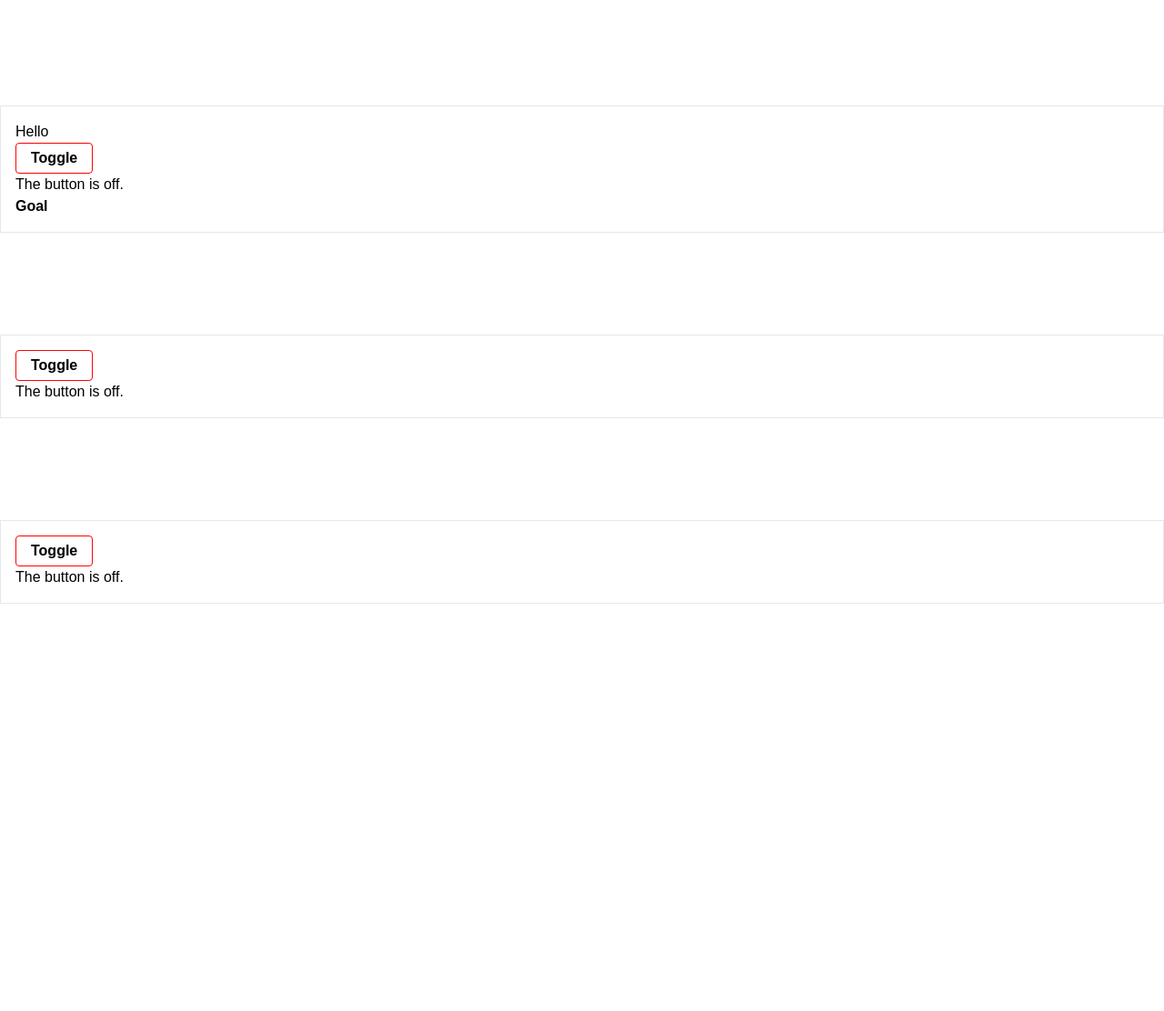
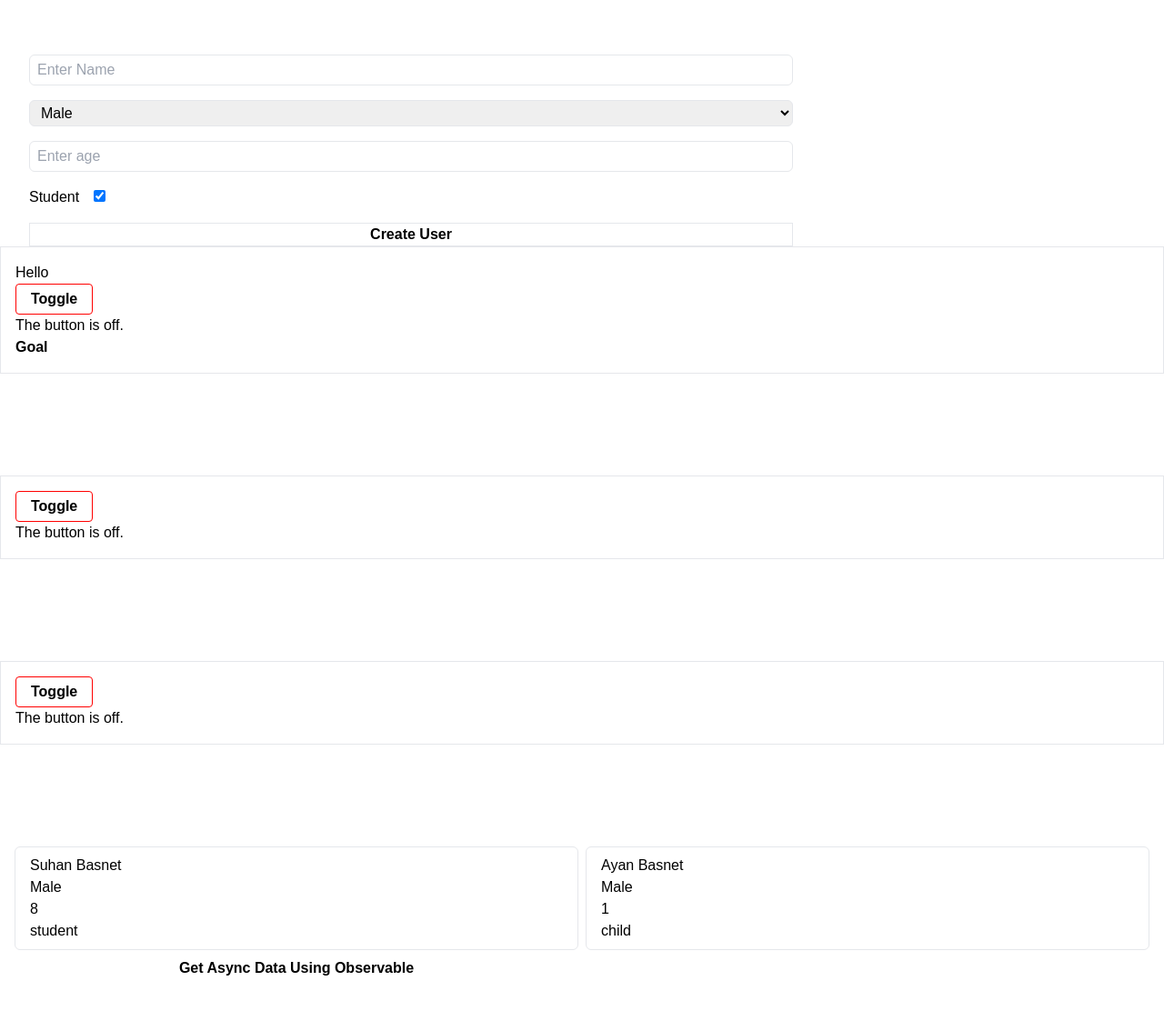
Before and after one commit to dbgautam7/angular-project, an Angular app: page / in a window 1280 px wide. Shown: the part 2530-3642 px from the top of the page at 91% size. Before the commit the page ends 3306 px from the top, so only its background shows below. Built offline with nearby package versions, Linux system fonts and the light colour scheme.

Commit message:
feat:services and observable feature added

```diff
--- a/src/app/app.component.html
+++ b/src/app/app.component.html
@@ -1,7 +1,7 @@
-<main class="bg-white">
+<main class="bg-white pb-14">
   <app-header />
   <p>EEEE</p>
-  <div class="pt-4 pb-14 px-8 flex gap-4">
+  <div class="pt-4 px-8 flex gap-4">
     <app-container class="basis-[70%]" />
     <app-sidebar class="basis-[30%]" />
   </div>
@@ -11,6 +11,7 @@
   >
   <login-form />
   <login-form />
+  <app-user />
   <!-- <app-signup /> -->
   <div app-footer></div>
 </main>
--- a/src/app/container/container.component.html
+++ b/src/app/container/container.component.html
@@ -9,4 +9,32 @@
     *ngIf="productListComponent.selectedProduct"
   />
   <app-test />
+  <div class="flex flex-col gap-4">
+    <input
+      class="border px-2 py-1 rounded-md"
+      type="text"
+      placeholder="Enter Name"
+      [(ngModel)]="name"
+    />
+    <select [(ngModel)]="gender" class="border px-2 py-1 rounded-md">
+      <option value="male">Male</option>
+      <option value="female">Female</option>
+      <option value="others">Others</option>
+    </select>
+    <input
+      class="border px-2 py-1 rounded-md"
+      type="number"
+      [(ngModel)]="age"
+      placeholder="Enter age"
+    />
+    <span class="space-x-4">
+      <label>Student</label>
+      <input
+        class="border px-2 py-1 rounded-md"
+        type="checkbox"
+        [(ngModel)]="isStudent"
+      />
+    </span>
+    <button (click)="handleCreateNewUser()" class="border">Create User</button>
+  </div>
 </div>
--- a/src/app/container/container.component.ts
+++ b/src/app/container/container.component.ts
@@ -1,9 +1,11 @@
-import { Component, ViewChild } from '@angular/core'
+import { Component, NgModule, ViewChild } from '@angular/core'
 import { ProductListComponent } from './product-list/product-list.component'
 import { LocalSearchComponent } from './localSearch/local-search.component'
 import { DetailComponent } from './product-list/detail/detail.component'
 import { NgIf } from '@angular/common'
 import { TestComponent } from './test/testing.component'
+import { UserService } from '../services/user.service'
+import { FormsModule } from '@angular/forms'
 
 @Component({
   selector: 'app-container',
@@ -14,11 +16,28 @@ import { TestComponent } from './test/testing.component'
     DetailComponent,
     NgIf,
     TestComponent,
+    FormsModule,
   ],
   templateUrl: './container.component.html',
 })
 export class ContainerComponent {
   searchText: string = ''
+
+  name: string = ''
+  gender: string = 'male'
+  age: number = null
+  isStudent: boolean = true
+
+  constructor(private userService: UserService) {}
+
+  handleCreateNewUser() {
+    this.userService.createUser(
+      this.name,
+      this.gender,
+      this.age,
+      this.isStudent,
+    )
+  }
 
   setSearchText(value: string) {
     this.searchText = value
--- a/src/app/container/localSearch/local-search.component.ts
+++ b/src/app/container/localSearch/local-search.component.ts
@@ -27,7 +27,7 @@ import { SearchService } from '../../services/search.service'
     NgSwitchDefault,
   ],
   templateUrl: './local-search.component.html',
-  providers: [SearchService],
+  // providers: [SearchService],
 })
 export class LocalSearchComponent implements OnChanges, OnInit, DoCheck {
   searchText: string = ''
--- /dev/null
+++ b/src/app/models/user.ts
@@ -0,0 +1,13 @@
+export class User {
+  name: string
+  gender: string
+  age: number
+  isStudent: boolean
+
+  constructor(name: string, gender: string, age: number, isStudent: boolean) {
+    this.name = name
+    this.gender = gender
+    this.age = age
+    this.isStudent = isStudent
+  }
+}
--- /dev/null
+++ b/src/app/services/logger.service.ts
@@ -0,0 +1,5 @@
+export class LoggerService {
+  logMessage(name: string) {
+    console.log('name is:', name)
+  }
+}
--- /dev/null
+++ b/src/app/services/user.service.ts
@@ -0,0 +1,23 @@
+import { Injectable } from '@angular/core'
+import { User } from '../models/user'
+import { LoggerService } from './logger.service'
+
+@Injectable()
+export class UserService {
+  users: User[] = [
+    new User('Suhan Basnet', 'Male', 8, true),
+    new User('Ayan Basnet', 'Male', 1, false),
+  ]
+
+  constructor(private loggerService: LoggerService) {}
+
+  getAllUsers() {
+    return this.users
+  }
+
+  createUser(name: string, gender: string, age: number, isStudent: boolean) {
+    let user = new User(name, gender, age, isStudent)
+    this.users.push(user)
+    this.loggerService.logMessage(name)
+  }
+}
--- /dev/null
+++ b/src/app/user/user.component.html
@@ -0,0 +1,12 @@
+<div class="grid grid-cols-2 gap-2 px-4">
+  <div class="border rounded-md py-2 px-4" *ngFor="let user of userList">
+    <p>{{ user.name }}</p>
+    <p>{{ user.gender }}</p>
+    <p>{{ user.age }}</p>
+    <p>{{ user.isStudent ? 'student' : 'child' }}</p>
+  </div>
+  <div class="border rounded-md py-2 px-4" *ngFor="let item of data">
+    <p>{{ item }}</p>
+  </div>
+  <button (click)="handleAsyncData()">Get Async Data Using Observable</button>
+</div>
--- /dev/null
+++ b/src/app/user/user.component.ts
@@ -0,0 +1,70 @@
+import { Component } from '@angular/core'
+import { UserService } from '../services/user.service'
+import { NgFor } from '@angular/common'
+import { Observable } from 'rxjs'
+import { error } from 'console'
+
+@Component({
+  selector: 'app-user',
+  standalone: true,
+  imports: [NgFor],
+  templateUrl: './user.component.html',
+})
+export class UserComponent {
+  constructor(private userService: UserService) {}
+  userList = this.userService.getAllUsers()
+
+  data: any[] = []
+
+  //observable or event emitter
+  // myObservable = new Observable((observer) => {
+  //   observer.next([1, 2, 3, 4, 5, 6, 7])
+  // })
+
+  myObservable = new Observable((observer) => {
+    observer.next(1)
+    observer.next(2)
+    observer.next(3)
+    observer.next(4)
+    setTimeout(() => {
+      observer.error(new Error('Something went wrong!!'))
+    }, 1000)
+    setTimeout(() => {
+      observer.complete()
+    }, 1000)
+  })
+
+  //observer or event listener
+  // next, error, complete
+  // handleAsyncData() {
+  //   this.myObservable.subscribe((value: any) => {
+  //     this.data = value
+  //   })
+  // }
+  // handleAsyncData() {
+  //   this.myObservable.subscribe(
+  //     (value: any) => {
+  //       this.data.push(value)
+  //     },
+  //     (err) => {
+  //       alert(err.message)
+  //     },
+  //     () => {
+  //       alert('Completion')
+  //     },
+  //   )
+  // }
+  handleAsyncData() {
+    this.myObservable.subscribe({
+      next: (value: any) => {
+        this.data.push(value)
+      },
+      error(err) {
+        alert(err.message)
+      },
+      complete() {
+        alert('Completion')
+      },
+    })
+  }
+}
```
Also changed, not shown: src/app/app.component.ts (+7 -1 lines), src/app/container/localSearch/local-search.component.html (+0 -7 lines).
